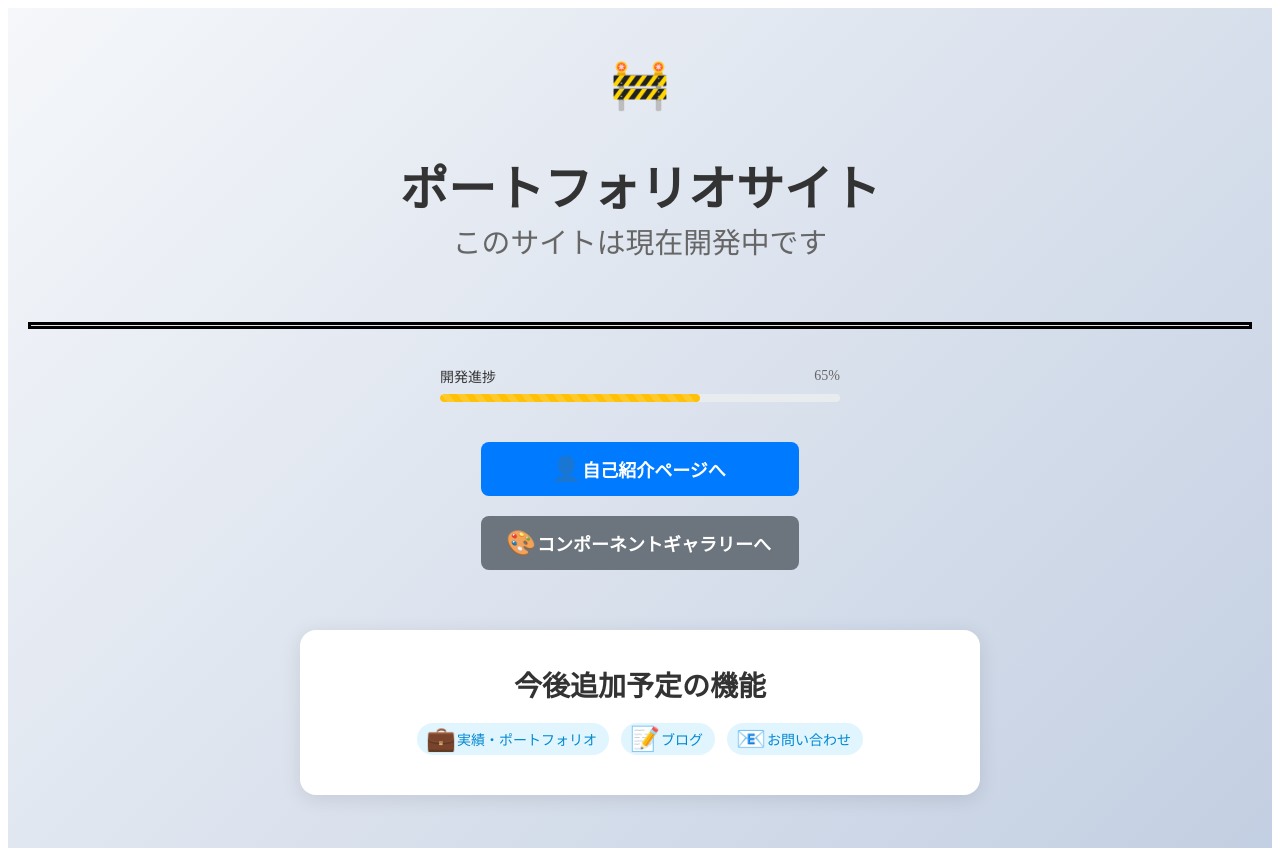
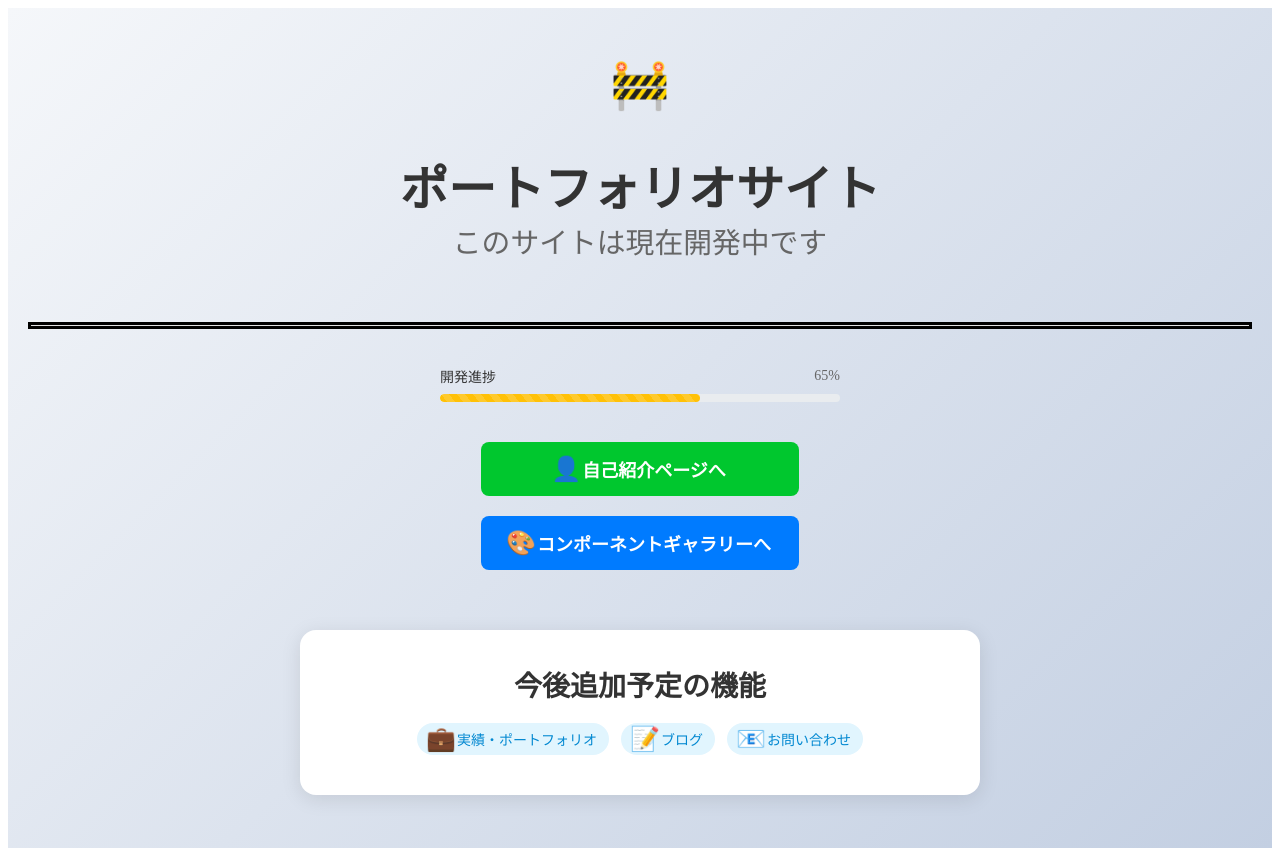
Before and after one commit to Riri-Inferno/my-portfolio, a Vue app: page / in a window 1280 px wide. Built offline with nearby package versions, Linux system fonts and the light colour scheme.

Commit message:
トップページのスタイルを修正

```diff
--- a/src/components/pages/LandingPage.vue
+++ b/src/components/pages/LandingPage.vue
@@ -17,10 +17,10 @@
 
     <!-- ナビゲーション -->
     <nav class="navigation">
-      <BaseButton @click="goToAbout" variant="primary" size="large">
+      <BaseButton @click="goToAbout" variant="success" size="large">
         <BaseIcon icon="👤" /> 自己紹介ページへ
       </BaseButton>
-      <BaseButton @click="goToComponents" variant="secondary" size="large">
+      <BaseButton @click="goToComponents" variant="primary" size="large">
         <BaseIcon icon="🎨" /> コンポーネントギャラリーへ
       </BaseButton>
     </nav>
```
